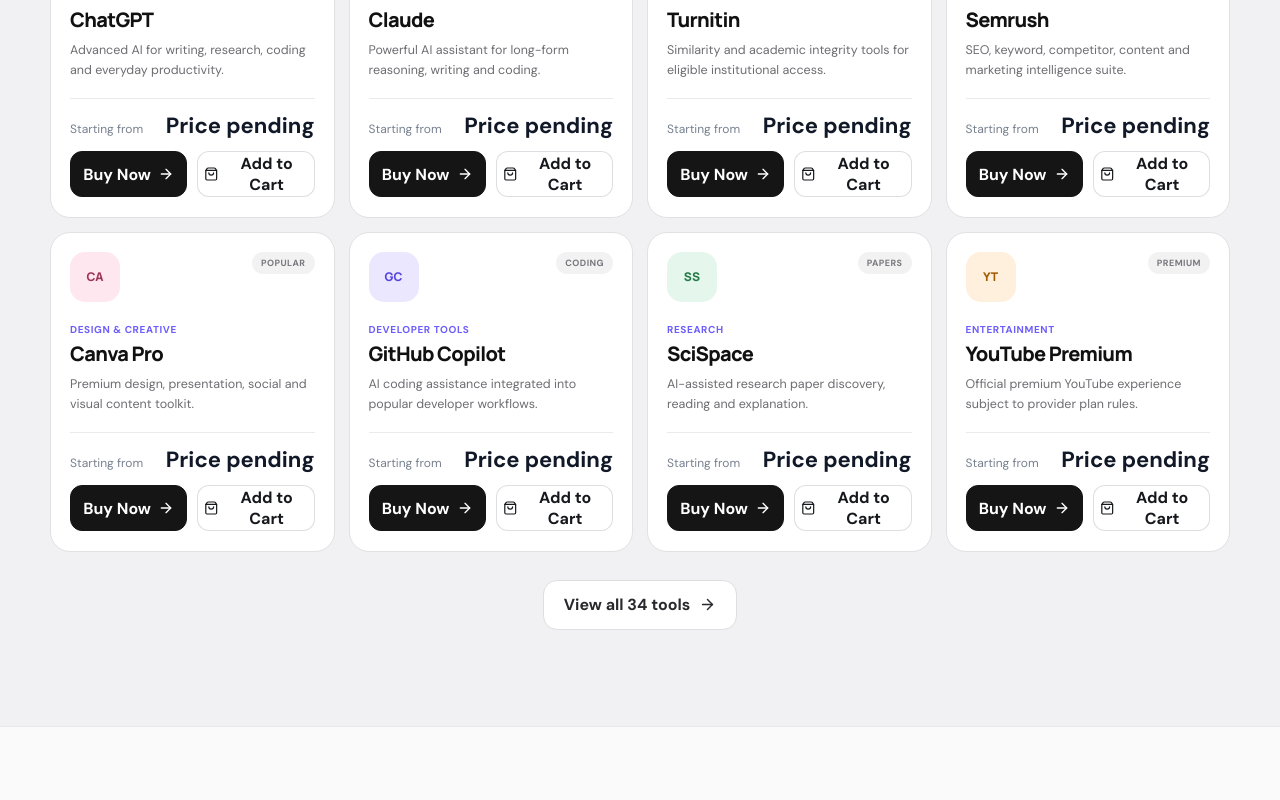
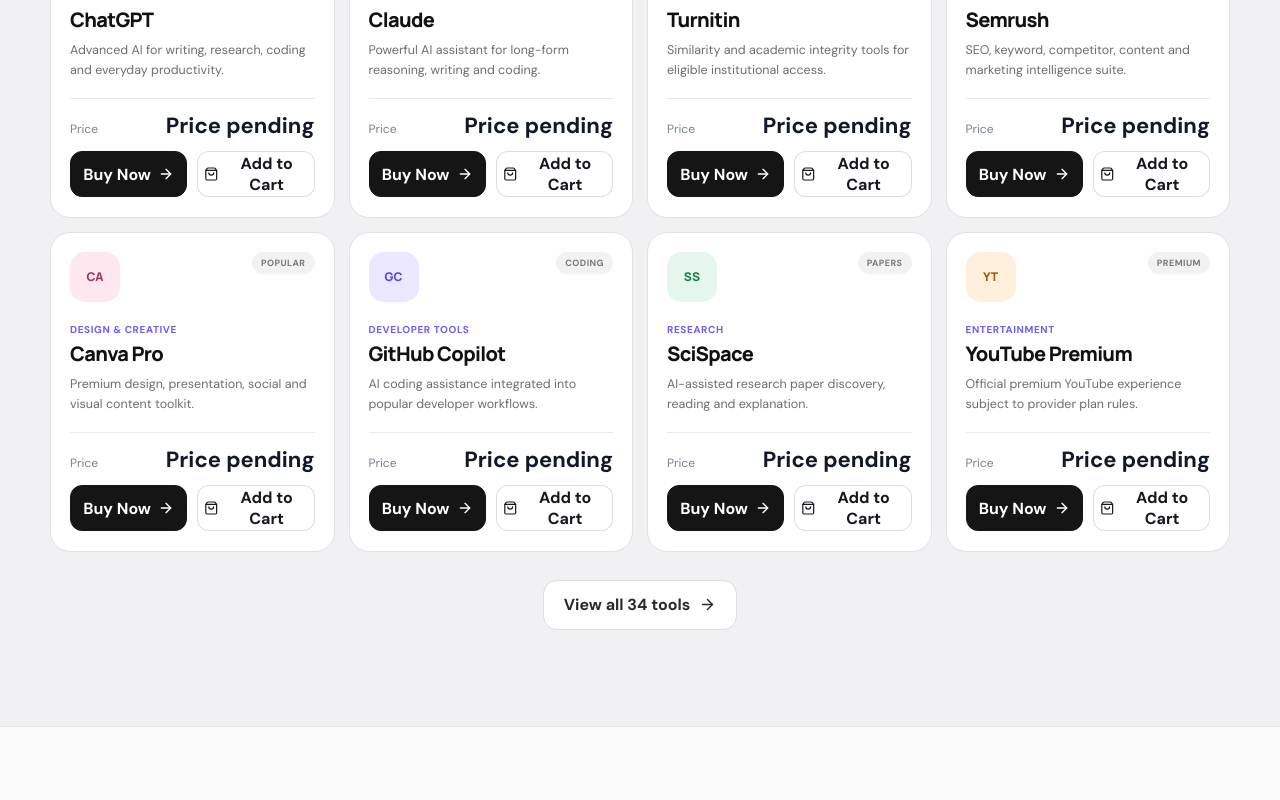
Before and after one commit to Sajjadhossain9/AI, a React (Vite) app: page / in a window 1280 px wide. Shown: the part 1940-2740 px from the top of the page. Built offline with nearby package versions, Linux system fonts and the light colour scheme; no server answers; the database is empty.

Commit message:
Display price ranges on product cards

```diff
--- a/src/App.jsx
+++ b/src/App.jsx
@@ -39,6 +39,7 @@
 
 const featuredNames = ['ChatGPT', 'Claude', 'Turnitin', 'Semrush', 'Canva Pro', 'GitHub Copilot', 'YouTube Premium', 'SciSpace']
 const slugify = (value) => value.toLowerCase().replace(/[^a-z0-9]+/g, '-').replace(/(^-|-$)/g, '')
+const money = (value) => Number(value).toLocaleString('en-BD')
 
 function App() {
   const [activeCategory, setActiveCategory] = useState('All')
@@ -76,8 +77,14 @@
 
   const priceLabel = (product) => {
     const available = productPlans(product)
-    const priced = available.filter((plan) => plan.price !== null).map((plan) => Number(plan.price))
-    if (priced.length) return `৳${Math.min(...priced).toLocaleString('en-BD')}`
+    const priced = available.filter((plan) => plan.price !== null)
+    if (priced.length) {
+      const minimum = Math.min(...priced.map((plan) => Number(plan.price)))
+      const maximum = Math.max(...priced.map((plan) => Number(plan.price_max ?? plan.price)))
+      return maximum > minimum
+        ? `৳${money(minimum)}–৳${money(maximum)}`
+        : `৳${money(minimum)}`
+    }
     if (available.length) return 'Price coming soon'
     return 'Price pending'
   }
@@ -198,7 +205,7 @@
                     <div className="product-meta">{product.category}</div>
                     <h3>{product.name}</h3>
                     <p>{product.description}</p>
-                    <div className="store-price"><span>Starting from</span><strong>{priceLabel(product)}</strong></div>
+                    <div className="store-price"><span>Price</span><strong>{priceLabel(product)}</strong></div>
                     <div className="store-actions">
                       <button className="buy-now-button" onClick={() => buyNow(product)}>Buy Now <ArrowRight size={16} /></button>
                       <button className="add-cart-button" onClick={() => addToCart(product)}><ShoppingBag size={16} /> {cart.some((item) => item.name === product.name) ? 'Added' : 'Add to Cart'}</button>
@@ -216,7 +223,7 @@
           <div className="section-heading centered narrow"><div className="eyebrow"><span></span> Simple checkout</div><h2>No login. Just choose, pay and order.</h2><p>The storefront is intentionally simple for buyers.</p></div>
           <div className="feature-grid">
             <div className="feature-card"><span><ShoppingBag /></span><h3>1. Choose product</h3><p>Tap Buy Now for one tool or Add to Cart for multiple tools.</p></div>
-            <div className="feature-card"><span><Zap /></span><h3>2. Choose plan</h3><p>Select the available duration and see the exact total in checkout.</p></div>
+            <div className="feature-card"><span><Zap /></span><h3>2. Choose plan</h3><p>Select the available duration and see the price or price range in checkout.</p></div>
             <div className="feature-card"><span><ShieldCheck /></span><h3>3. Submit order</h3><p>Enter your name, phone and payment reference. No account creation required.</p></div>
           </div>
         </section>
@@ -224,7 +231,7 @@
         <section className="section-wrap section" id="faq">
           <div className="faq-layout"><div className="section-heading"><div className="eyebrow"><span></span> FAQ</div><h2>Questions, answered.</h2><p>Quick information before buying.</p></div><div className="faq-list">
             <details open><summary>Do I need an account?<ChevronDown size={18} /></summary><p>No. Customers can use Buy Now or Cart and submit an order without signing up or logging in.</p></details>
-            <details><summary>Where do prices come from?<ChevronDown size={18} /></summary><p>Prices are stored in the shop database. When a price is set, it automatically appears on the product card and checkout.</p></details>
+            <details><summary>Where do prices come from?<ChevronDown size={18} /></summary><p>Prices are stored in the shop database. Fixed prices and price ranges automatically appear on the product card and checkout.</p></details>
             <details><summary>Can I buy multiple tools together?<ChevronDown size={18} /></summary><p>Yes. Add multiple products to the cart and complete them in one checkout.</p></details>
             <details><summary>How is payment verified?<ChevronDown size={18} /></summary><p>Customer can submit the payment method and transaction/reference ID with the order.</p></details>
           </div></div>
```
